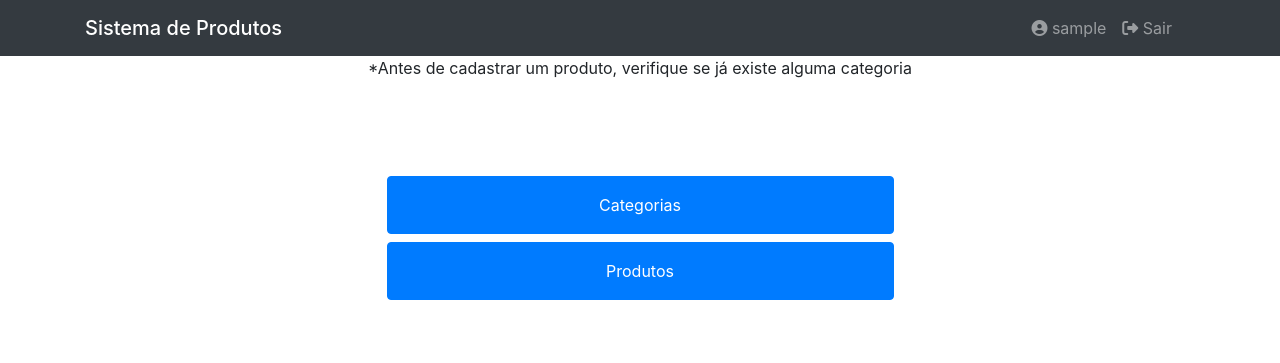
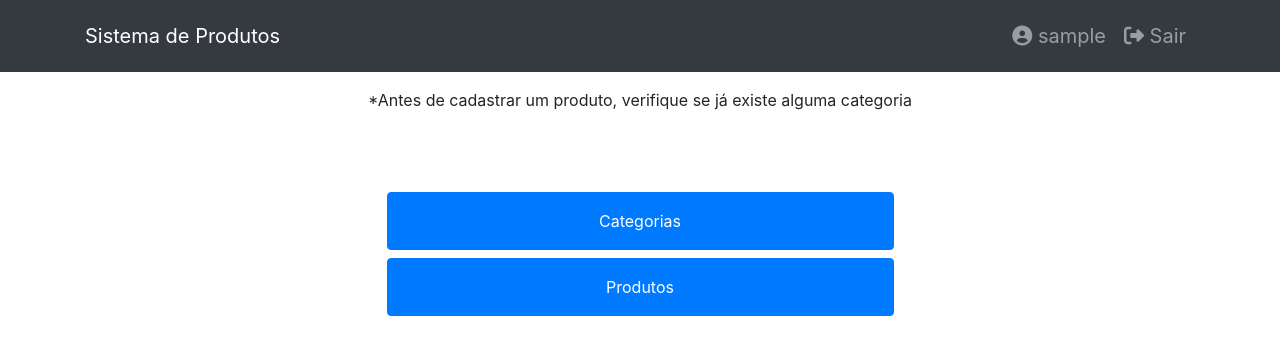
Before and after one commit to CardimEmersson/PW-atividade, a PHP site: page /pw-atividade/sistema.php in a window 1280 px wide. Shown: the top 363 px of the page. Run offline with PHP 8.4, Linux system fonts and the light colour scheme; the visitor is signed in with stand-in values (Sample User, id 1); some libraries are stand-ins or nearby versions.

Commit message:
hotfix/layout

```diff
--- a/cadastro.php
+++ b/cadastro.php
@@ -16,6 +16,8 @@ $mensagem = $_REQUEST['mensagem'];
     <title>CADASTRO-USUARIO</title>
 
     <link rel="stylesheet" href="https://maxcdn.bootstrapcdn.com/bootstrap/4.0.0/css/bootstrap.min.css" integrity="sha384-Gn5384xqQ1aoWXA+058RXPxPg6fy4IWvTNh0E263XmFcJlSAwiGgFAW/dAiS6JXm" crossorigin="anonymous">
+
+    <script src="https://kit.fontawesome.com/38428a9f9c.js" crossorigin="anonymous"></script>
 
 </head>
 
--- a/sistema.php
+++ b/sistema.php
@@ -1,7 +1,7 @@
 <?php
 
 session_start();
-    if(!isset($_SESSION['Id']) && !isset($_SESSION['Nome'])){
+if (!isset($_SESSION['Id']) && !isset($_SESSION['Nome'])) {
     header("location: http://localhost/pw-atividade/login.php");
     exit;
 }
@@ -11,6 +11,7 @@
 ?>
 <!doctype html>
 <html lang="pt-br">
+
 <head>
     <!-- Required meta tags -->
     <meta charset="utf-8">
@@ -26,55 +27,59 @@
     <script src="https://kit.fontawesome.com/38428a9f9c.js" crossorigin="anonymous"></script>
 
     <title>SISTEMA-USUARIO</title>
+
+    <style>
+        @media (max-width: 767.98px) {
+
+            div.form-group span.select2-container {
+                display: inline;
+            }
+
+        }
+    </style>
+
+
 </head>
+
 <body>
 
     <nav class="navbar navbar-expand-lg navbar-dark bg-dark">
-      <?php if (isset($_SESSION['Id']) && isset($_SESSION['Nome'])) {?>
+        <?php if (isset($_SESSION['Id']) && isset($_SESSION['Nome'])) { ?>
             <div class="container">
 
+                <a class="navbar-brand my-2" href="sistema.php">Sistema de Produtos</a>
 
-
-      <a class="navbar-brand h1 mb-0" href="sistema.php">Sistema de Produtos</a>
-      <button class="navbar-toggler" type="button" data-toggler="collapse" data-target="#navbar-Site">
+                <button class="navbar-toggler" type="button" data-toggle="collapse" data-target="#navbarSite">
                     <span class="navbar-toggler-icon"></span>
-
                 </button>
 
-      <div class="collapse navbar-collapse justify-content-end container" id="navbarSite">
-
+                <div class="collapse navbar-collapse justify-content-end" id="navbarSite">
                     <ul class="navbar-nav">
-
                         <li class="nav-item">
-          <a class="nav-link" href="?link=usuario&metodo=exibirPerfil"><i class="fas fa-user-circle"></i> <?php echo $_SESSION['Nome'] ?></a>
+                            <a class="nav-link btn btn-lg" href="?link=usuario&metodo=exibirPerfil"><i class="fas fa-user-circle"></i> <?php echo $_SESSION['Nome'] ?></a>
                         </li>
 
                         <li class="nav-item">
-            <a class="nav-link" href="src/sair.php"><i class="fas fa-sign-out-alt"></i> Sair</a>
+                            <a class="nav-link btn btn-lg" href="src/sair.php"><i class="fas fa-sign-out-alt"></i> Sair</a>
+                        </li>
                     </ul>
+                </div>
+            </div>
+        <?php } ?>
+    </nav>
 
-
-      </div>
-</nav>
     <div class="container">
         <div class="row">
             <div class="col-md-12">
 
-
-                <?php } ?>
-
-
-                <?php if(isset($_GET['mensagem'])){ ?>
+                <?php if (isset($_GET['mensagem'])) { ?>
                     <div class="col-12 text-center alert alert-info" role="alert">
                         <?php echo $_GET['mensagem']; ?>
                     </div>
                 <?php } ?>
 
-
-
-
                 <?php
-                    if (isset($_REQUEST["link"])){
+                    if (isset($_REQUEST["link"])) {
 
                         $link = $_REQUEST["link"];
                         switch ($link) {
@@ -113,4 +118,5 @@
     <!-- Bootstrap.js -->
     <script src="https://stackpath.bootstrapcdn.com/bootstrap/4.5.2/js/bootstrap.min.js" integrity="sha384-B4gt1jrGC7Jh4AgTPSdUtOBvfO8shuf57BaghqFfPlYxofvL8/KUEfYiJOMMV+rV" crossorigin="anonymous"></script>
 </body>
+
 </html>
--- a/view/categoriaView.php
+++ b/view/categoriaView.php
@@ -32,7 +32,7 @@ $mensagem = $_REQUEST['mensagem'];
                             <a
                                 data-nome="<?php echo $categoria->Nome_categoria; ?>"
                                 data-id="<?php echo $categoria->Id_categoria; ?>"
-                                class="delete w-100 btn btn-danger my-1"
+                                class="delete w-50 btn btn-danger my-1"
                             >
                               <i class="far fa-trash-alt"></i> Apagar
                             </a>
--- a/view/home.php
+++ b/view/home.php
@@ -1,5 +1,5 @@
-<span class="d-block text-center">*Antes de cadastrar um produto, verifique se já existe alguma categoria</span>
-<main class="mt-5 p-5 d-flex justify-content-center">
+<span class="d-block text-center py-3">*Antes de cadastrar um produto, verifique se já existe alguma categoria</span>
+<main class="mt-3 p-5 d-flex justify-content-center">
     <div class="w-50 d-flex flex-column justify-content-center">
         <a href="?link=categorias&metodo=exibirCategorias" class="btn btn-primary btn-block p-3">Categorias</a>
         <a href="?link=produtos&metodo=exibirProdutos" class="btn btn-primary btn-block p-3">
```
Also changed, not shown: view/cadastrarProduto.php (+4 -6 lines), 1 other file. Lines whose indentation alone changed are shown as unchanged.
